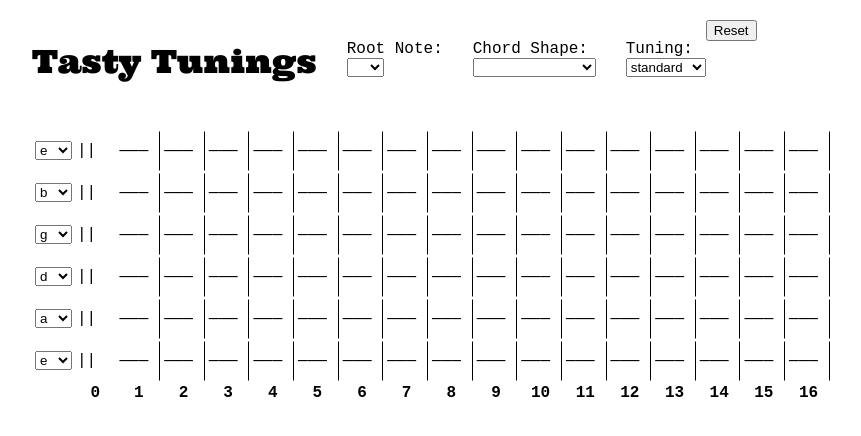
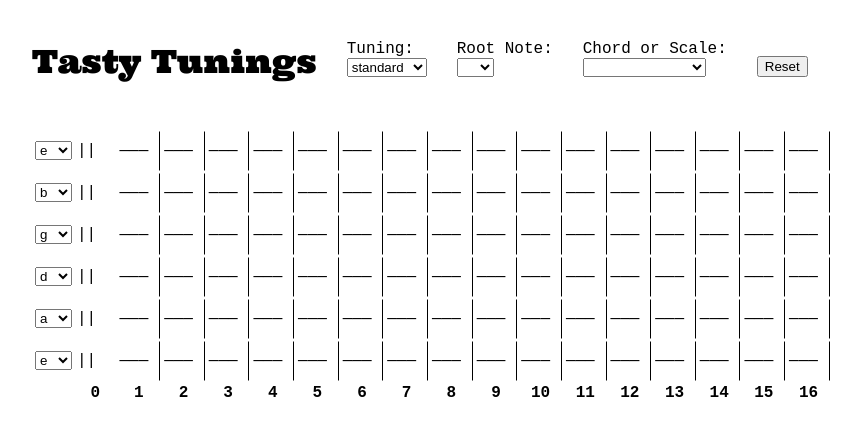
Before and after one commit to julianbetts/tastytunings, a plain HTML site: page index.html in a window 1280 px wide. Shown: the whole page, without its empty margins (208-1069 px from the left). Drawn offline with Linux system fonts and the light colour scheme.

Commit message:
fixed resetButton and adjusted styling

```diff
--- a/index.html
+++ b/index.html
@@ -10,20 +10,7 @@
     </head>
     <body>
     <h1>Tasty Tunings</h1>
-    <button id="resetButton">Reset</button>
     <script src="script.js"></script>
-        <div id="chordSelector">
-            <form>
-                <div class="rootNoteSelector">
-                    <label for="rootNote ">Root Note:</label>
-                    <br>
-                </div>
-                <div class="chordShapeSelector">
-                    <label for="chordShape">Chord Shape:</label>
-                    <br>
-                </div>
-            </form>
-        </div>
         <div id="tuningSelector">
             <form>
                 <div class="tuningSelector">
@@ -32,6 +19,21 @@
                 </div>
             </form>
         </div>
+        <div id="chordSelector">
+            <form>
+                <div class="rootNoteSelector">
+                    <label for="rootNote ">Root Note:</label>
+                    <br>
+                </div>
+                <div class="chordShapeSelector">
+                    <label for="chordShape">Chord or Scale:</label>
+                    <br>
+                </div>
+            </form>
+        </div>
+        <div>
+            <button id="resetButton">Reset</button>
+        </div>
         <div id="fretboard"></div>
         <ul id="notesInChord" class="notesInChord">
             <li></li>
--- a/script.js
+++ b/script.js
@@ -114,7 +114,11 @@ window.onload = () => {
     fretboard.chordSelector = chordSelector
     fretboard.tuningSelector = tuningSelector
     chordSelector.fretboard = fretboard
-
+    function refreshPage() {
+        window.location.reload();
+    }
+    const resetButton = document.getElementById('resetButton');
+    resetButton.addEventListener('click', refreshPage);
 };
 
 class Fretboard {
@@ -447,14 +451,3 @@ function createChromaticDropdown(tuning) {
     }
     return chordNote;
 }
-
-// Function to refresh the webpage
-function refreshPage() {
-    window.location.reload();
-}
-
-// Get the button element by its ID
-const resetButton = document.getElementById('resetButton');
-
-// Add an event listener to the button to call refreshPage when clicked
-resetButton.addEventListener('click', refreshPage);
--- a/style.css
+++ b/style.css
@@ -54,6 +54,11 @@ div.open {
     margin-top: 20px;
 }
 
+#resetButton {
+    margin-left: 30px;
+    margin-top: 36px;
+}
+
 #fretboard {
     margin-top: 25px;
 }
```
